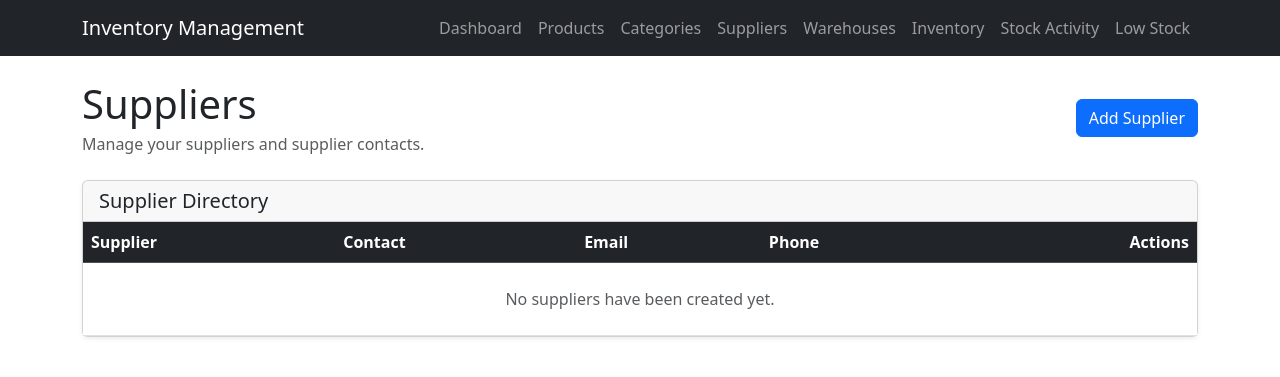
After one commit to James2c/inventory-warehouse, a Django app: page /suppliers/ in a window 1280 px wide. The commit adds this page. Shown: the top 377 px of the page. Run offline with Django 5.2, Linux system fonts and the light colour scheme; data that the repository does not hold is empty.

Commit message:
Build out supplier pages

```diff
--- a/inventory/templates/inventory/base.html
+++ b/inventory/templates/inventory/base.html
@@ -37,6 +37,10 @@
                     Categories
                 </a>
 
+                <a class="nav-link" href="{% url 'supplier_list' %}">
+                    Suppliers
+                </a>
+
                 <a class="nav-link" href="{% url 'warehouse_list' %}">
                     Warehouses
                 </a>
--- /dev/null
+++ b/inventory/templates/inventory/supplier_list.html
@@ -0,0 +1,150 @@
+{% extends "inventory/base.html" %}
+
+{% block title %}
+    Suppliers
+{% endblock %}
+
+{% block content %}
+
+<div class="d-flex justify-content-between align-items-center mb-4">
+
+    <div>
+
+        <h1 class="mb-1">
+            Suppliers
+        </h1>
+
+        <p class="text-muted mb-0">
+            Manage your suppliers and supplier contacts.
+        </p>
+
+    </div>
+
+    <a
+        href="{% url 'supplier_create' %}"
+        class="btn btn-primary"
+    >
+        Add Supplier
+    </a>
+
+</div>
+
+
+<div class="card shadow-sm">
+
+    <div class="card-header">
+
+        <h5 class="mb-0">
+            Supplier Directory
+        </h5>
+
+    </div>
+
+
+    <div class="card-body p-0">
+
+        <div class="table-responsive">
+
+            <table class="table table-hover mb-0">
+
+                <thead class="table-dark">
+
+                    <tr>
+
+                        <th>
+                            Supplier
+                        </th>
+
+                        <th>
+                            Contact
+                        </th>
+
+                        <th>
+                            Email
+                        </th>
+
+                        <th>
+                            Phone
+                        </th>
+
+                        <th class="text-end">
+                            Actions
+                        </th>
+
+                    </tr>
+
+                </thead>
+
+
+                <tbody>
+
+                    {% for supplier in suppliers %}
+
+                        <tr>
+
+                            <td>
+
+                                <a
+                                    href="{% url 'supplier_detail' supplier.id %}"
+                                    class="text-decoration-none fw-semibold"
+                                >
+                                    {{ supplier.name }}
+                                </a>
+
+                            </td>
+
+
+                            <td>
+                                {{ supplier.contact_name|default:"—" }}
+                            </td>
+
+
+                            <td>
+                                {{ supplier.email|default:"—" }}
+                            </td>
+
+
+                            <td>
+                                {{ supplier.phone|default:"—" }}
+                            </td>
+
+
+                            <td class="text-end">
+
+                                <a
+                                    href="{% url 'supplier_detail' supplier.id %}"
+                                    class="btn btn-sm btn-outline-primary"
+                                >
+                                    View
+                                </a>
+
+                            </td>
+
+                        </tr>
+
+                    {% empty %}
+
+                        <tr>
+
+                            <td
+                                colspan="5"
+                                class="text-center py-4 text-muted"
+                            >
+                                No suppliers have been created yet.
+                            </td>
+
+                        </tr>
+
+                    {% endfor %}
+
+                </tbody>
+
+            </table>
+
+        </div>
+
+    </div>
+
+</div>
+
+{% endblock %}
--- a/inventory/urls.py
+++ b/inventory/urls.py
@@ -132,6 +132,36 @@ urlpatterns = [
     ),
 
     path(
+        "suppliers/",
+        views.supplier_list,
+        name="supplier_list",
+    ),
+
+    path(
+        "suppliers/create/",
+        views.supplier_create,
+        name="supplier_create",
+    ),
+
+    path(
+        "suppliers/<int:supplier_id>/delete/",
+        views.supplier_delete,
+        name="supplier_delete",
+    ),
+
+    path(
+        "suppliers/<int:supplier_id>/edit/",
+        views.supplier_edit,
+        name="supplier_edit",
+    ),
+
+    path(
+        "suppliers/<int:supplier_id>/",
+        views.supplier_detail,
+        name="supplier_detail",
+    ),
+
+    path(
         "warehouses/<int:warehouse_id>/edit/",
         views.warehouse_edit,
         name="warehouse_edit",
--- a/inventory/views.py
+++ b/inventory/views.py
@@ -9,7 +9,7 @@ from django.shortcuts import (
     render,
 )
 
-from .forms import ProductForm, WarehouseForm, InventoryForm, StockAdjustmentForm, StockTransferForm, CategoryForm
+from .forms import ProductForm, WarehouseForm, InventoryForm, StockAdjustmentForm, StockTransferForm, CategoryForm, SupplierForm
 from .models import Category, Inventory, Product, Supplier, Warehouse, StockAdjustment
 
 
@@ -895,3 +895,140 @@ def category_delete(request, category_id):
             "category": category,
         },
     )
+
+
+def supplier_list(request):
+
+    suppliers = Supplier.objects.all()
+
+    return render(
+        request,
+        "inventory/supplier_list.html",
+        {
+            "suppliers": suppliers,
+        },
+    )
+
+
+def supplier_create(request):
+
+    if request.method == "POST":
+
+        form = SupplierForm(request.POST)
+
+        if form.is_valid():
+
+            supplier = form.save()
+
+            return redirect(
+                "supplier_detail",
+                supplier_id=supplier.id,
+            )
+
+    else:
+
+        form = SupplierForm()
+
+    return render(
+        request,
+        "inventory/supplier_form.html",
+        {
+            "form": form,
+            "title": "Add Supplier",
+            "submit_label": "Create Supplier",
+        },
+    )
+
+
+def supplier_detail(request, supplier_id):
+
+    supplier = get_object_or_404(
+        Supplier,
+        id=supplier_id,
+    )
+
+    return render(
+        request,
+        "inventory/supplier_detail.html",
+        {
+            "supplier": supplier,
+        },
+    )
+
+
+def supplier_edit(request, supplier_id):
+
+    supplier = get_object_or_404(
+        Supplier,
+        id=supplier_id,
+    )
+
+    if request.method == "POST":
+
+        form = SupplierForm(
+            request.POST,
+            instance=supplier,
+        )
+
+        if form.is_valid():
+
+            form.save()
+
+            return redirect(
+                "supplier_detail",
+                supplier_id=supplier.id,
+            )
+
+    else:
+
+        form = SupplierForm(
+            instance=supplier,
+        )
+
+    return render(
+        request,
+        "inventory/supplier_form.html",
+        {
+            "form": form,
+            "title": "Edit Supplier",
+            "submit_label": "Save Changes",
+        },
+    )
+
+
+def supplier_delete(request, supplier_id):
+
+    supplier = get_object_or_404(
+        Supplier,
+        id=supplier_id,
+    )
+
+    if request.method == "POST":
+
+        try:
+
+            supplier.delete()
+
+        except ProtectedError:
+
+            return render(
+                request,
+                "inventory/supplier_delete.html",
+                {
+                    "supplier": supplier,
+                    "error": (
+                        "This supplier cannot be deleted "
+                        "because it has associated records."
+                    ),
+                },
+            )
+
+        return redirect("supplier_list")
+
+    return render(
+        request,
+        "inventory/supplier_delete.html",
+        {
+            "supplier": supplier,
+        },
+    )
```
Also changed, not shown: inventory/forms.py (+50 -1 lines), inventory/templates/inventory/supplier_delete.html (added, +77 -0 lines), inventory/templates/inventory/supplier_detail.html (added, +124 -0 lines), inventory/templates/inventory/supplier_form.html (added, +80 -0 lines).
